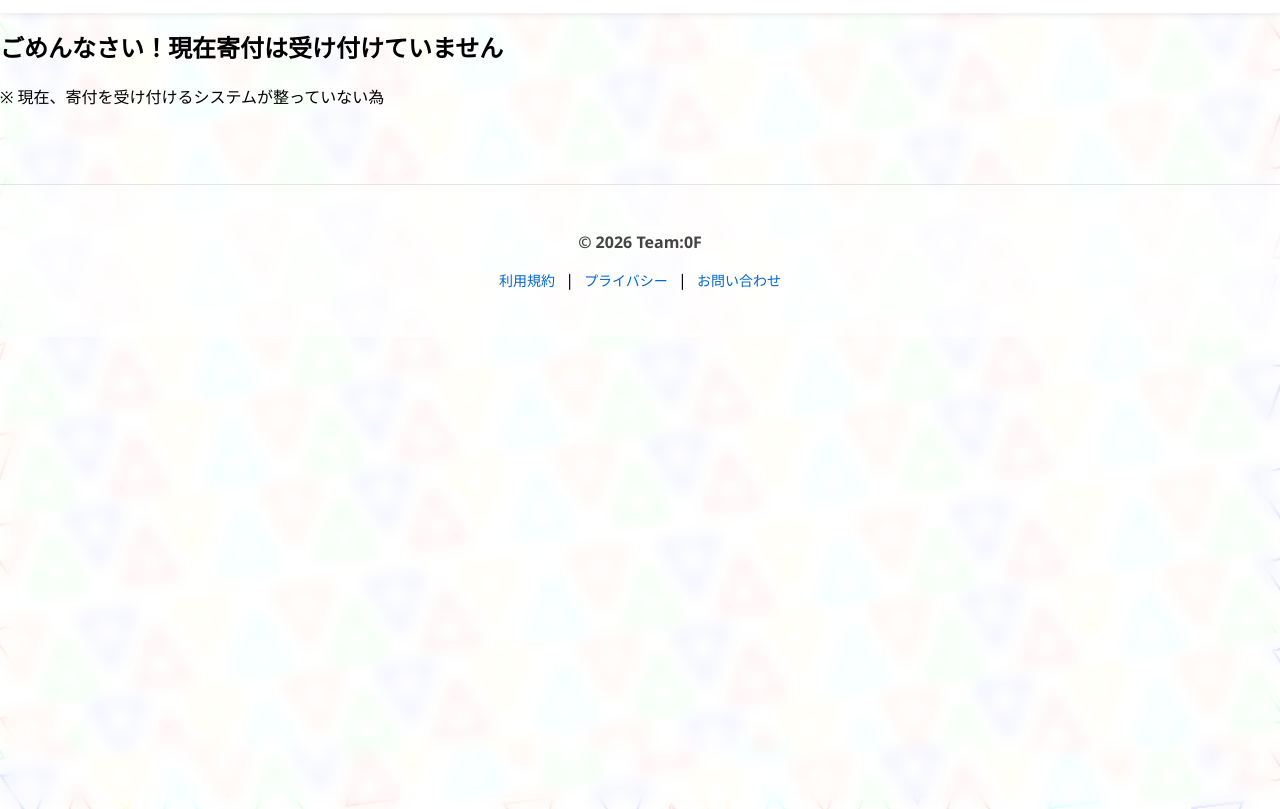
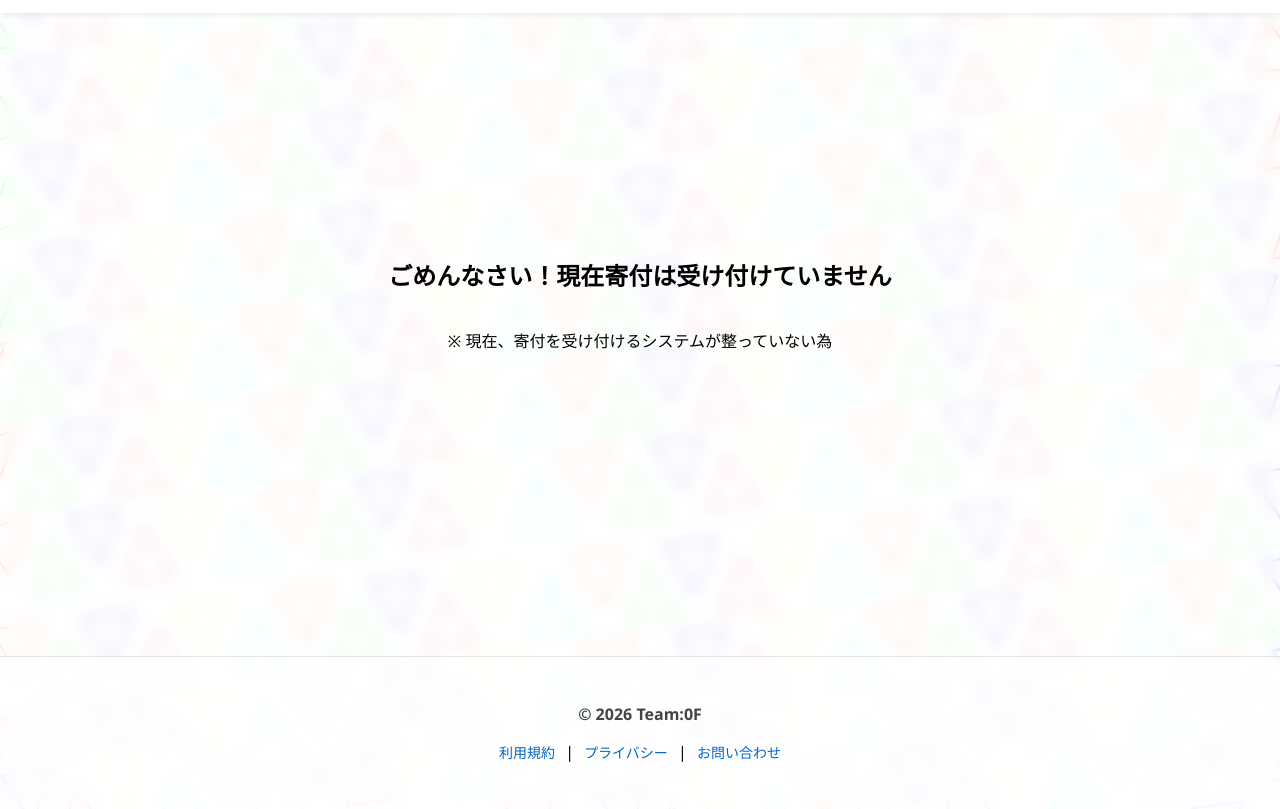
Before and after one commit to KAELU739/KAELU_Team-0F, a plain HTML site: page web-page/top/donation.html in a window 1280 px wide. Shown: the part 51-860 px from the top of the page. Drawn offline with Linux system fonts and the light colour scheme; files whose address does not match are found by name.

Commit message:
Update donation.html

```diff
--- a/web-page/top/donation.html
+++ b/web-page/top/donation.html
@@ -39,7 +39,7 @@
       </nav>
     </header>
 
-    <main class="content">
+    <main class="content404">
   <h2>ごめんなさい！現在寄付は受け付けていません</h2>
   <p>※ 現在、寄付を受け付けるシステムが整っていない為</p>
 </main>
@@ -57,4 +57,5 @@
     <script src="top/script.js"></script>
 
   </body>
+
 </html>
```
